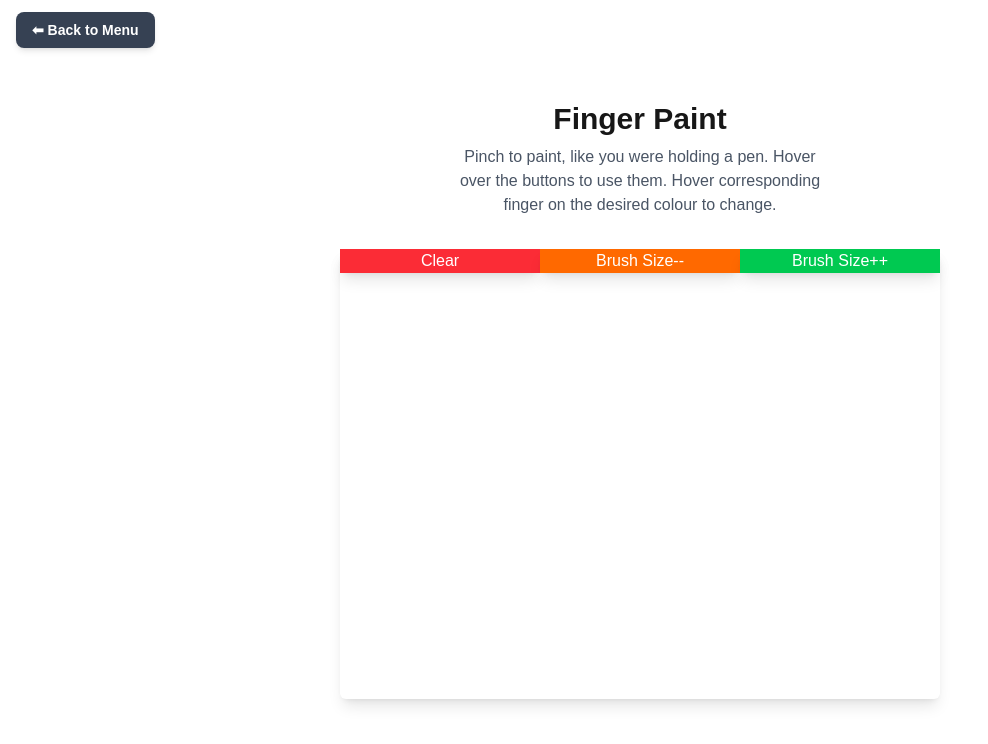
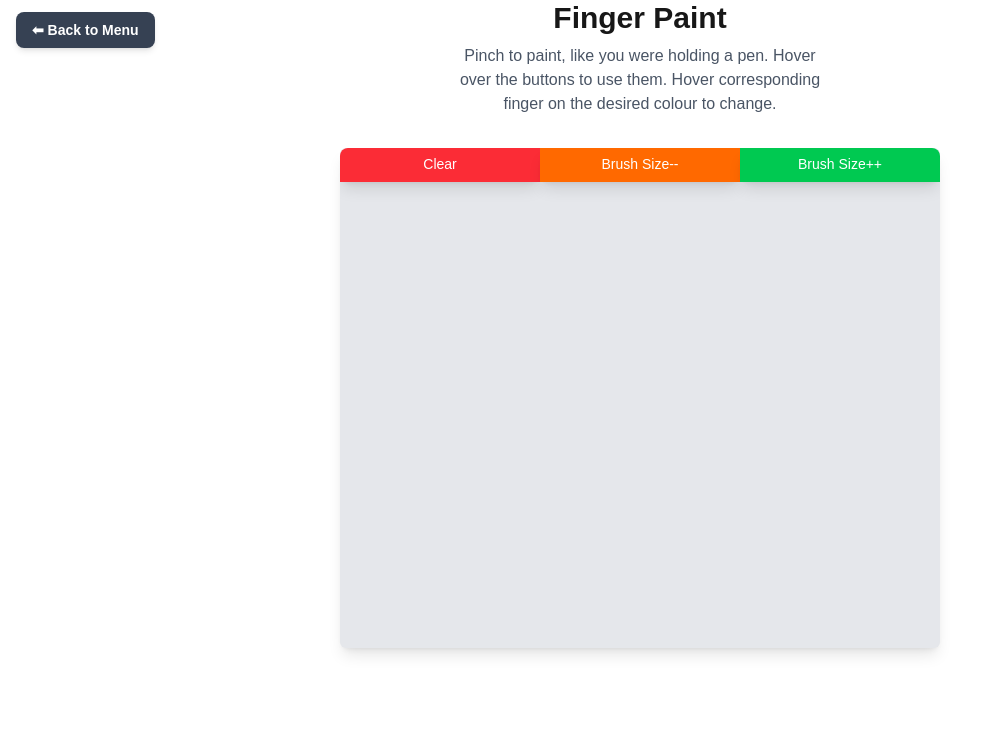
Before and after one commit to JonHX/Gamehub-nextjs, a Next.js app: page /fingerpaint in a window 1280 px wide. Shown: the top 744 px of the page, without its empty margins (0-988 px from the left). Built offline with nearby package versions, Linux system fonts and the light colour scheme; no server answers.

Commit message:
updating to work on all devices

```diff
--- a/src/app/fingerpaint/canvas.tsx
+++ b/src/app/fingerpaint/canvas.tsx
@@ -9,154 +9,118 @@ import { FilesetResolver, HandLandmarker } from "@mediapipe/tasks-vision";
 const HandTrackingCanvas = () => {
     const videoRef = useRef<HTMLVideoElement>(null);
     const canvasRef = useRef<HTMLCanvasElement>(null);
-    const handLandmarkerRef = useRef<HandLandmarker | null>(null); // Store hand landmarker instance
-    const fingerColorsRef = useRef<string[]>(["#FF0000", "#FF0000"]); // Ref to store finger colors (two colors for two hands)
-    const drawnColors = useRef<{ color: string, x: number, y: number, size: number }[]>([]); // Ref to store drawn colors on canvas
-    const brushSizeRef = useRef<number>(20); // Default brush size (no state, to avoid re-renders)
+    const handLandmarkerRef = useRef<HandLandmarker | null>(null);
+    const fingerColorsRef = useRef<string[]>(["#FF0000", "#FF0000"]);
+    const drawnColors = useRef<{ color: string, x: number, y: number, size: number }[]>([]);
+    const brushSizeRef = useRef<number>(20);
     const colorPickerColors = [
-        "#FF0000", // Red (Primary)
-        "#FF7F00", // Orange
-        "#FFFF00", // Yellow (Primary)
-        "#00FF00", // Green (Primary)
-        "#0000FF", // Blue (Primary)
-        "#4B0082", // Indigo
-        "#8A2BE2", // Violet
-        "#FF1493", // Deep Pink (Secondary)
+        "#FF0000", "#FF7F00", "#FFFF00", "#00FF00", "#0000FF", "#4B0082", "#8A2BE2", "#FF1493",
     ];
-    let animationFrameId: number;
 
-    useEffect(() => {
-        let handLandmarker: HandLandmarker;
-        let vision;
-
+    // Initialize hand detection
     const initializeHandDetection = async () => {
         try {
-                vision = await FilesetResolver.forVisionTasks(
+            const vision = await FilesetResolver.forVisionTasks(
                 "https://cdn.jsdelivr.net/npm/@mediapipe/tasks-vision@latest/wasm"
             );
-                handLandmarker = await HandLandmarker.createFromOptions(vision, {
+            const handLandmarker = await HandLandmarker.createFromOptions(vision, {
                 baseOptions: { modelAssetPath: "/models/hand_landmarker.task" },
-                    numHands: 2, // Track both hands
+                numHands: 2,
                 runningMode: "VIDEO",
             });
             handLandmarkerRef.current = handLandmarker;
-                detectHands();
         } catch (error) {
             console.error("Error initializing hand detection:", error);
         }
     };
 
-        const drawPointer = (landmarksArray: any[]) => {
-            const canvas = canvasRef.current;
-            const ctx = canvas.getContext("2d");
-            ctx.clearRect(0, 0, canvas.width, canvas.height); // Clear the canvas
+    // Check if the palm is facing forward
+    const isPalmForward = (landmarks: any[]) => {
+        const wrist = landmarks[0]; // Wrist landmark
+        const middleBase = landmarks[9]; // Base of the middle finger
+        const middleTip = landmarks[12]; // Tip of the middle finger
 
-            // Apply the flip transformation to the canvas
-            ctx.save();
-            ctx.scale(-1, 1); // Flip the canvas horizontally
-            ctx.translate(-canvas.width, 0);
+        // Calculate vectors for the palm orientation
+        const palmVector = { x: middleBase.x - wrist.x, y: middleBase.y - wrist.y };
+        const fingerVector = { x: middleTip.x - middleBase.x, y: middleTip.y - middleBase.y };
 
-            // Draw the previously drawn colors (when fingers touch)
-            drawnColors.current.forEach((drawnColor) => {
-                ctx.beginPath();
-                ctx.arc(drawnColor.x, drawnColor.y, drawnColor.size / 2, 0, 2 * Math.PI); // Use dynamic brush size
-                ctx.fillStyle = drawnColor.color;
-                ctx.fill();
-            });
+        // Calculate the dot product to determine the angle
+        const dotProduct = palmVector.x * fingerVector.x + palmVector.y * fingerVector.y;
+        const palmMagnitude = Math.sqrt(palmVector.x ** 2 + palmVector.y ** 2);
+        const fingerMagnitude = Math.sqrt(fingerVector.x ** 2 + fingerVector.y ** 2);
+        const angle = Math.acos(dotProduct / (palmMagnitude * fingerMagnitude)) * (180 / Math.PI);
 
-            // Draw the action buttons at the top of the canvas
-            const buttonWidth = canvas.width / 3;
-            const buttonHeight = 30;
+        // Allow drawing if the palm is facing forward (angle close to 0 or 180 degrees)
+        return angle < 45 || angle > 135;
+    };
 
-            // 'Increase Brush Size' button
-            ctx.fillStyle = "#4CAF50"; // Green for increase
-            ctx.fillRect(0, 0, buttonWidth, buttonHeight);
-            ctx.fillStyle = "white";
-            ctx.font = "14px Arial";
-            ctx.fillText("Increase Brush", buttonWidth / 2 - 40, buttonHeight / 2 + 5);
+    // Draw buttons and color picker
+    const drawUI = (ctx: CanvasRenderingContext2D, canvas: HTMLCanvasElement) => {
 
-            // 'Decrease Brush Size' button
-            ctx.fillStyle = "#FF9800"; // Orange for decrease
-            ctx.fillRect(buttonWidth, 0, buttonWidth, buttonHeight);
-            ctx.fillStyle = "white";
-            ctx.font = "14px Arial";
-            ctx.fillText("Decrease Brush", buttonWidth * 1.5 - 40, buttonHeight / 2 + 5);
-
-            // 'Clear Canvas' button
-            ctx.fillStyle = "#F44336"; // Red for clear
-            ctx.fillRect(buttonWidth * 2, 0, buttonWidth, buttonHeight);
-            ctx.fillStyle = "white";
-            ctx.font = "14px Arial";
-            ctx.fillText("Clear Canvas", buttonWidth * 2 + 5, buttonHeight / 2 + 5);
-
-            // Draw color picker at the bottom
+        // Draw color picker
         const colorPickerWidth = canvas.width / colorPickerColors.length;
         const colorPickerHeight = 30;
 
         colorPickerColors.forEach((color, index) => {
             const colorX = index * colorPickerWidth;
             const colorY = canvas.height - colorPickerHeight;
-
-                // Draw the color picker options
             ctx.fillStyle = color;
             ctx.fillRect(colorX, colorY, colorPickerWidth, colorPickerHeight);
         });
+    };
 
-            // Handle the button clicks
-            const checkButtonClick = (landmarksArray: any[]) => {
-                // Detect if any finger touches one of the buttons
-                landmarksArray.forEach((landmarks: any[]) => {
-                    const pointer8 = landmarks[8]; // Pointer 8 is the tip of the index finger
+    // Handle button clicks
+    const handleButtonClick = (landmarks: any[], canvas: HTMLCanvasElement) => {
+        const buttonWidth = canvas.width / 3;
+        const buttonHeight = 30;
 
+        landmarks.forEach((landmark) => {
+            const pointer8 = landmark[8];
             if (pointer8) {
                 const x = pointer8.x * canvas.width;
                 const y = pointer8.y * canvas.height;
 
-                        // Increase brush size if finger is over the 'Increase Brush Size' button
                 if (x >= 0 && x <= buttonWidth && y >= 0 && y <= buttonHeight) {
-                            brushSizeRef.current = Math.min(brushSizeRef.current + 10, 70); // Increase brush size, max size 100
-                        }
-                        // Decrease brush size if finger is over the 'Decrease Brush Size' button
-                        else if (x >= buttonWidth && x <= buttonWidth * 2 && y >= 0 && y <= buttonHeight) {
-                            brushSizeRef.current = Math.max(brushSizeRef.current - 10, 5); // Decrease brush size, min size 10
-                        }
-
-                        // Check if the finger is touching the 'Clear Canvas' button
-                        if (x >= buttonWidth * 2 && x <= buttonWidth * 3 && y >= 0 && y <= buttonHeight) {
-                            drawnColors.current = []; // Clear the canvas if button is touched
+                    brushSizeRef.current = Math.min(brushSizeRef.current + 10, 100);
+                } else if (x >= buttonWidth && x <= buttonWidth * 2 && y >= 0 && y <= buttonHeight) {
+                    brushSizeRef.current = Math.max(brushSizeRef.current - 10, 10);
+                } else if (x >= buttonWidth * 2 && x <= buttonWidth * 3 && y >= 0 && y <= buttonHeight) {
+                    drawnColors.current = [];
                 }
             }
         });
     };
 
-            // Handle the color picker interaction
-            const checkColorPickerClick = (landmarksArray: any[]) => {
-                landmarksArray.forEach((landmarks: any[], handIndex: number) => {
-                    const pointer8 = landmarks[8]; // Pointer 8 is the tip of the index finger
+    // Handle color picker clicks
+    const handleColorPickerClick = (landmarks: any[], canvas: HTMLCanvasElement) => {
+        const colorPickerWidth = canvas.width / colorPickerColors.length;
+        const colorPickerHeight = 30;
 
+        landmarks.forEach((landmark, handIndex) => {
+            const pointer8 = landmark[8];
             if (pointer8) {
                 const x = pointer8.x * canvas.width;
                 const y = pointer8.y * canvas.height;
 
-                        // Check if the finger is touching the color picker area
                 colorPickerColors.forEach((color, index) => {
                     const colorX = index * colorPickerWidth;
                     const colorY = canvas.height - colorPickerHeight;
 
                     if (x >= colorX && x <= colorX + colorPickerWidth && y >= colorY && y <= colorY + colorPickerHeight) {
-                                fingerColorsRef.current[handIndex] = color; // Change the color based on the picker
-                                console.log(`Color changed to: ${color}`);
+                        fingerColorsRef.current[handIndex] = color;
                     }
                 });
             }
         });
     };
 
-            checkButtonClick(landmarksArray); // Call this function to check for button clicks
-            checkColorPickerClick(landmarksArray); // Call this function to check for color picker clicks
-            landmarksArray.forEach((landmarks: any[], handIndex: number) => {
-                const pointer8 = landmarks[8]; // Pointer 8 is the tip of the index finger
-                const thumb4 = landmarks[4]; // Thumb 4 is the tip of the thumb
+    // Draw finger pointers
+    const drawFingers = (landmarks: any[], ctx: CanvasRenderingContext2D, canvas: HTMLCanvasElement) => {
+        landmarks.forEach((landmark, handIndex) => {
+            if (!isPalmForward(landmark)) return;
+
+            const pointer8 = landmark[8];
+            const thumb4 = landmark[4];
 
             if (pointer8 && thumb4) {
                 const x = pointer8.x * canvas.width;
@@ -164,98 +128,152 @@ const HandTrackingCanvas = () => {
                 const thumbX = thumb4.x * canvas.width;
                 const thumbY = thumb4.y * canvas.height;
 
-                    // Calculate the distance between the thumb and index finger
                 const distance = Math.sqrt(Math.pow(x - thumbX, 2) + Math.pow(y - thumbY, 2));
                 const touchThreshold = 20;
 
-                    // If the fingers are close enough, paint the color at the index finger position
                 if (distance < touchThreshold) {
                     drawnColors.current.push({
                         color: fingerColorsRef.current[handIndex],
                         x,
                         y,
-                            size: brushSizeRef.current, // Use the brush size for this drawing
+                        size: brushSizeRef.current,
                     });
                 }
 
-                    // Draw the finger with the current color based on handIndex
                 ctx.beginPath();
-                    ctx.arc(x, y, brushSizeRef.current / 2, 0, 2 * Math.PI); // Use dynamic brush size
-                    ctx.fillStyle = fingerColorsRef.current[handIndex]; // Use the hand-specific color
+                ctx.arc(x, y, brushSizeRef.current / 2, 0, 2 * Math.PI);
+                ctx.fillStyle = fingerColorsRef.current[handIndex];
                 ctx.fill();
 
-                    // Draw a small black dot to indicate finger position
                 ctx.beginPath();
-                    ctx.arc(x, y, 2, 0, 2 * Math.PI); // Small black dot (2px diameter)
-                    ctx.fillStyle = "black"; // Set the color of the dot to black
+                ctx.arc(x, y, 2, 0, 2 * Math.PI);
+                ctx.fillStyle = "black";
                 ctx.fill();
             }
         });
-            ctx.restore(); // Restore the context state to prevent further scaling
     };
 
+    // Main drawing function
+    const drawPointer = (landmarksArray: any[]) => {
+        const canvas = canvasRef.current;
+        const ctx = canvas.getContext("2d");
+        ctx.clearRect(0, 0, canvas.width, canvas.height);
+
+        ctx.save();
+        ctx.scale(-1, 1);
+        ctx.translate(-canvas.width, 0);
+
+        // Draw previously drawn colors
+        drawnColors.current.forEach((drawnColor) => {
+            ctx.beginPath();
+            ctx.arc(drawnColor.x, drawnColor.y, drawnColor.size / 2, 0, 2 * Math.PI);
+            ctx.fillStyle = drawnColor.color;
+            ctx.fill();
+        });
+
+        // Draw UI
+        drawUI(ctx, canvas);
+
+        // Handle interactions
+        handleButtonClick(landmarksArray, canvas);
+        handleColorPickerClick(landmarksArray, canvas);
+
+        // Draw fingers
+        drawFingers(landmarksArray, ctx, canvas);
+
+        ctx.restore();
+    };
+
+    // Detect hands and draw
     const detectHands = () => {
         if (videoRef.current && videoRef.current.readyState >= 2) {
             const detections = handLandmarkerRef.current?.detectForVideo(videoRef.current, performance.now());
-
             if (detections?.landmarks) {
                 drawPointer(detections.landmarks);
             }
         }
-            animationFrameId = requestAnimationFrame(detectHands);
+        requestAnimationFrame(detectHands);
     };
 
+    // Set canvas size to match video size
+    const setCanvasSize = () => {
+        const video = videoRef.current;
+        const canvas = canvasRef.current;
+        if (video && canvas) {
+            canvas.width = video.videoWidth;
+            canvas.height = video.videoHeight;
+        }
+    };
+
+    // Start webcam and initialize hand detection
     const startWebcam = async () => {
         try {
             const stream = await navigator.mediaDevices.getUserMedia({ video: true });
             videoRef.current!.srcObject = stream;
-                await initializeHandDetection();
+
+            // Wait for the video metadata to load
+            videoRef.current!.onloadedmetadata = () => {
+                setCanvasSize(); // Set canvas size to match video size
+                initializeHandDetection().then(() => detectHands());
+            };
         } catch (error) {
             console.error("Error accessing webcam:", error);
         }
     };
 
+    // Set initial canvas size based on container dimensions
+    const setInitialCanvasSize = () => {
+        const container = document.querySelector(".video-container");
+        if (container && canvasRef.current) {
+            const { width, height } = container.getBoundingClientRect();
+            canvasRef.current.width = width;
+            canvasRef.current.height = height;
+        }
+    };
+
+    useEffect(() => {
+        setInitialCanvasSize(); // Set initial canvas size
         startWebcam();
 
         return () => {
             if (videoRef.current?.srcObject) {
                 videoRef.current.srcObject.getTracks().forEach((track: { stop: () => any }) => track.stop());
             }
-            if (handLandmarker) handLandmarker.close();
-            if (animationFrameId) cancelAnimationFrame(animationFrameId);
+            if (handLandmarkerRef.current) handLandmarkerRef.current.close();
         };
-    }, []); // Empty dependency array to run the effect only once on mount
+    }, []);
 
     return (
 <div className="flex justify-center items-center flex-col space-y-6">
-            <div className="relative flex justify-center items-center w-full max-w-[600px]">
+  <div className="relative flex justify-center items-center w-full min-w-[300px] md:min-w-[600px] max-w-[800px] h-[300px] md:h-[500px] bg-gray-200 rounded-md shadow-lg overflow-hidden">
+    {/* Video element */}
     <video
       ref={videoRef}
       autoPlay
       playsInline
-                    className="w-full h-auto rounded-md shadow-lg transform scale-x-[-1]"
-                    style={{ maxWidth: "600px", height: "450px" }}
-                    width="450px"
-                    height="600px"
+      className="absolute top-0 left-0 w-full h-full object-cover transform scale-x-[-1]"
     ></video>
 
+    {/* Canvas element */}
     <canvas
       ref={canvasRef}
-                    className="absolute top-0 left-0 w-full h-full rounded-md pointer-events-none"
-                    style={{ maxWidth: "600px", height: "450px" }}
-                    width="450"
-                    height="600"
+      className="absolute top-0 left-0 w-full h-full pointer-events-none"
     ></canvas>
 
-                {/* Overlay divs as buttons */}
+    {/* Buttons */}
     <div className="absolute top-0 left-0 w-full flex justify-between z-10">
-                    <div className="bg-red-500 text-white text-sm sm:text-base px-2 sm:px-4 py-1 sm:py-0 shadow-lg w-1/3 text-center">
+      {/* Clear Button */}
+      <div className="bg-red-500 text-white text-xs sm:text-sm px-2 py-1 sm:px-4 sm:py-2 shadow-lg w-1/3 text-center rounded-tl-lg flex items-center justify-center leading-tight truncate">
         Clear
       </div>
-                    <div className="bg-orange-500 text-white text-sm sm:text-base px-2 sm:px-4 py-1 sm:py-0 shadow-lg w-1/3 text-center">
+
+      {/* Brush Size-- Button */}
+      <div className="bg-orange-500 text-white text-xs sm:text-sm px-2 py-1 sm:px-4 sm:py-2 shadow-lg w-1/3 text-center flex items-center justify-center leading-tight truncate">
         Brush Size--
       </div>
-                    <div className="bg-green-500 text-white text-sm sm:text-base px-2 sm:px-4 py-1 sm:py-0 shadow-lg w-1/3 text-center">
+
+      {/* Brush Size++ Button */}
+      <div className="bg-green-500 text-white text-xs sm:text-sm px-2 py-1 sm:px-4 sm:py-2 shadow-lg w-1/3 text-center rounded-tr-lg flex items-center justify-center leading-tight truncate">
         Brush Size++
       </div>
     </div>
--- a/src/app/fingerpaint/page.tsx
+++ b/src/app/fingerpaint/page.tsx
@@ -3,7 +3,7 @@ import HandTrackingCanvas from "./canvas";
 
 export default function Home() {
   return (
-    <main className="flex flex-col items-center justify-center min-h-screen px-4 py-6 relative">
+    <main className="flex flex-col items-center min-h-screen px-4 top-20 lg:top-0 relative">
       {/* Updated title */}
       <h1 className="text-3xl font-bold mb-2 text-center">Finger Paint</h1>
 
```
Lines whose indentation alone changed are shown as unchanged.
